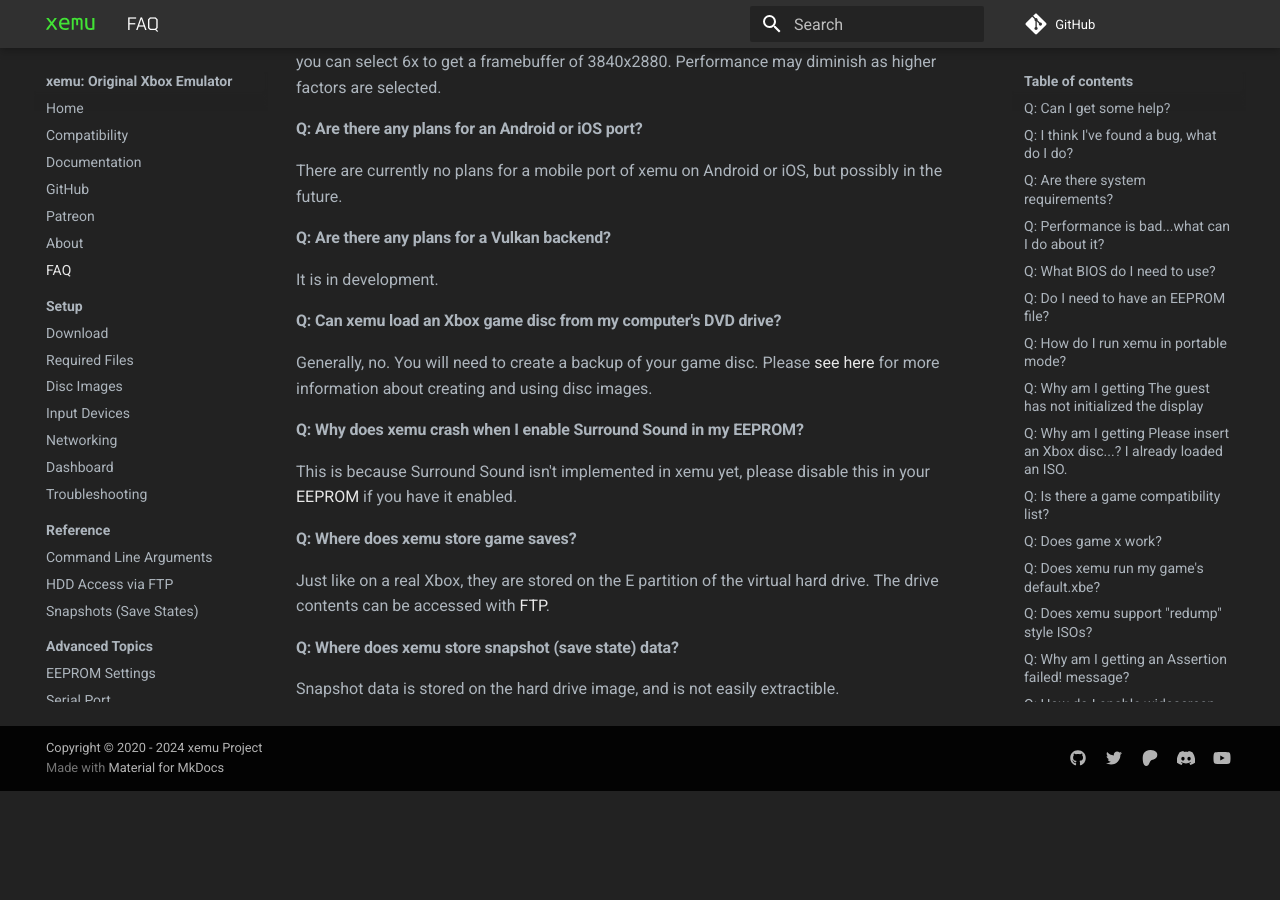
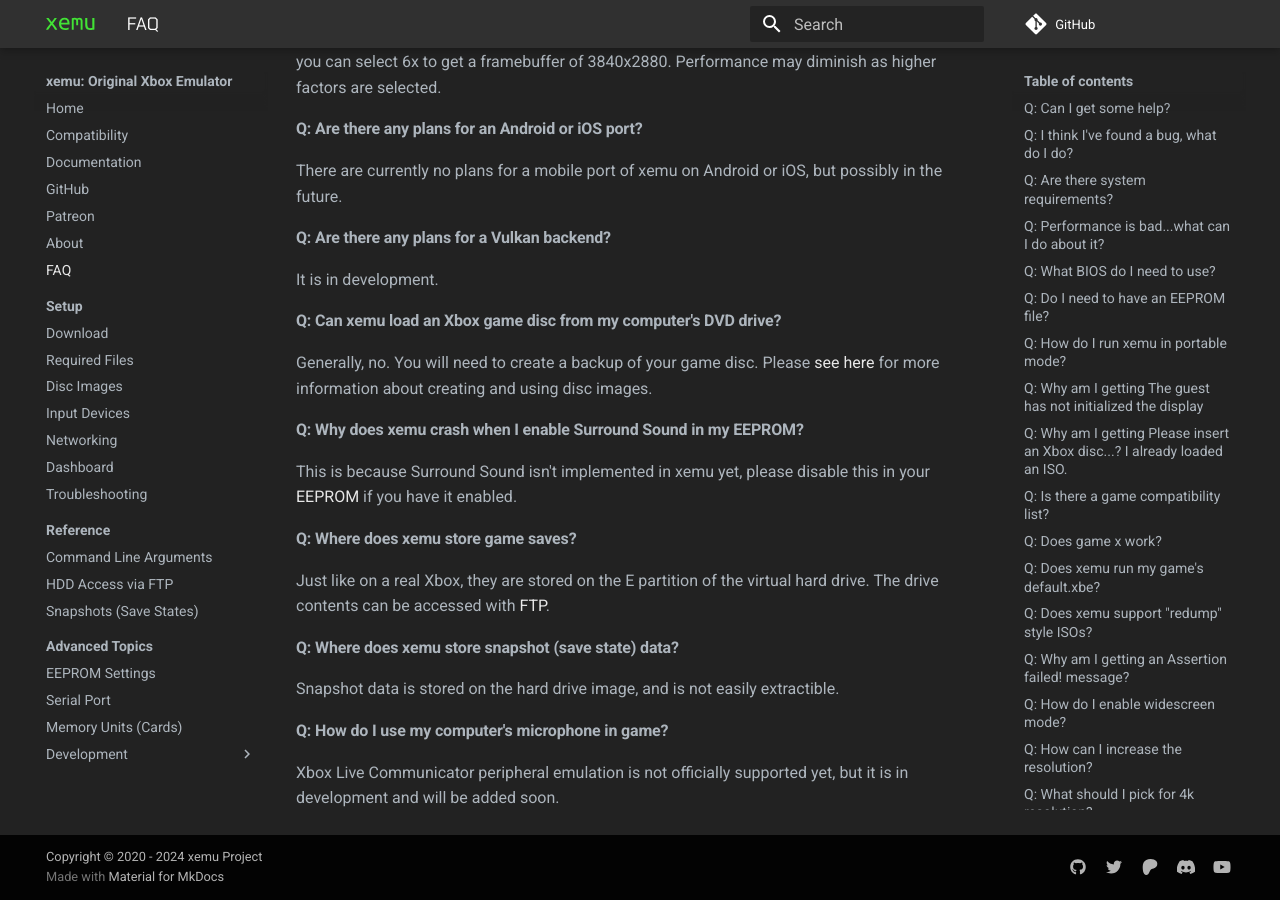
Before and after one commit to xemu-project/xemu-website, an MkDocs documentation site: the page built from docs/docs/faq.md, in a window 1280 px wide and 900 px high, scrolled down 2050 px. Built offline with MkDocs 1.6.1 and Material for MkDocs 9.7.7, drawn with Linux system fonts in a browser that asks for light colours; comment, search, counter and statistics services are not loaded; before the commit the page ends 2841 px from its top, so only the background shows below that.

Commit message:
Add note about XBLC

```diff
--- a/docs/docs/faq.md
+++ b/docs/docs/faq.md
@@ -68,3 +68,6 @@ Just like on a real Xbox, they are stored on the E partition of the virtual hard
 
 #### Q: Where does xemu store snapshot (save state) data?
 Snapshot data is stored on the hard drive image, and is not easily extractible.
+
+#### Q: How do I use my computer's microphone in game?
+Xbox Live Communicator peripheral emulation is not officially supported yet, but it is in development and will be added soon.
```
